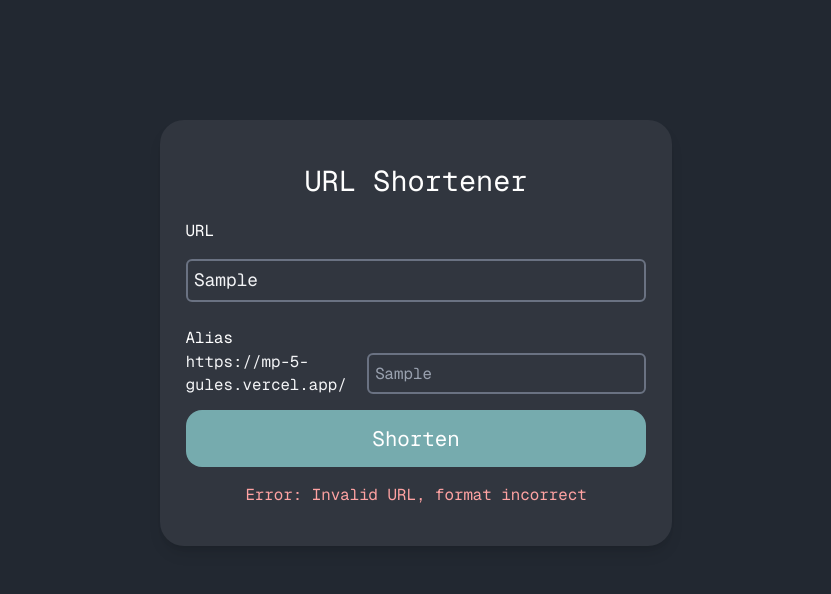
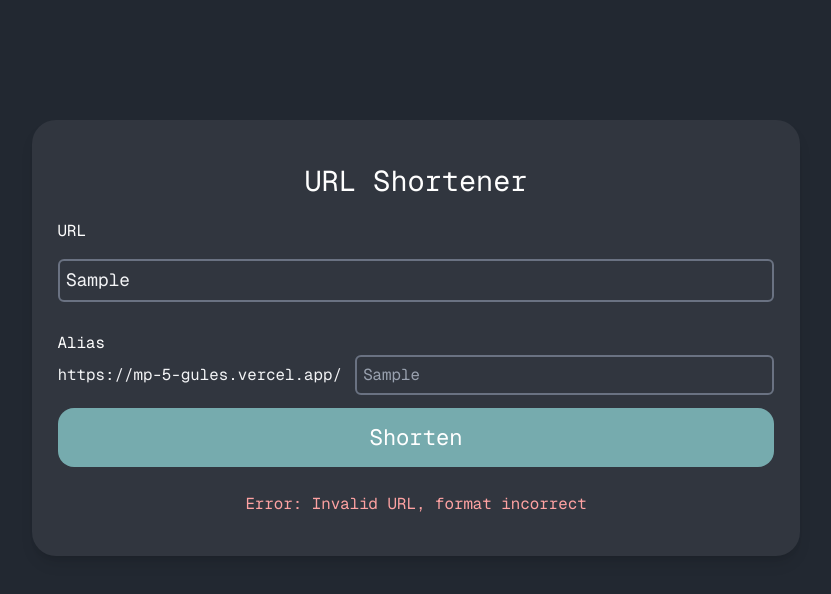
Before and after one commit to julianl05/mp-5, a Next.js app: page / in a window 1280 px wide. Both pictures are taken after typing "Sample", "Sample" into the empty fields and a click on the button "Shorten". Shown: the top 594 px of the page, without its empty margins (224-1055 px from the left). Built offline with nearby package versions, Linux system fonts and the light colour scheme; no server answers.

Commit message:
made some adjustments to styling

```diff
--- a/app/page.tsx
+++ b/app/page.tsx
@@ -24,7 +24,7 @@
 
   return (
     <div>
-      <form onSubmit={handleClick} className="flex flex-col rounded-3xl w-[40vw] my-[15vh] px-[2vw] py-[5vh] justify-self-center bg-[#31363F] shadow-lg">
+      <form onSubmit={handleClick} className="flex flex-col rounded-3xl w-[60vw] my-[15vh] px-[2vw] py-[5vh] justify-self-center bg-[#31363F] shadow-lg">
         <h1 className="text-[calc(3px+2vw)] w-full text-center">URL Shortener</h1>
         <div className="flex flex-col w-full">
           <label htmlFor="url-input" className="mt-[2vh]">URL</label>
@@ -38,8 +38,8 @@
           />
         </div>
         <div className="flex flex-col w-full">
-          <label htmlFor="alias-input" className="mt-[1vh]">Alias</label>
-          <div className="flex flex-row items-center pb-[1vw]">
+          <label htmlFor="alias-input" className="mt-[1vw]">Alias</label>
+          <div className="flex flex-row items-center pb-[1vw] flex-wrap">
             <p className="text-gray-100">https://mp-5-gules.vercel.app/</p>
             <input
               id="alias-input"
@@ -47,13 +47,13 @@
               value={alias}
               placeholder="example"
               onChange={(e) => setAlias(e.target.value)}
-              className="border-2 border-gray-500 rounded-md p-[0.5vw] ml-[1vw] w-full text-gray-400"
+              className="flex-shrink flex-1 border-2 border-gray-500 rounded-md p-[0.5vw] ml-[1vw] text-gray-400" //flex-shrink should let input width shrink if there is less room and flex-1 should let it grow if there is more room
             />
           </div>
         </div>
-        <button type="submit" className="text-[calc(8px+1vw)] w-full bg-[#76ABAE] p-[1vw] rounded-2xl hover:bg-gray-500 hover:cursor-pointer active:bg-gray-600">Shorten</button>
+        <button type="submit" className="text-[calc(3px+1.5vw)] w-full bg-[#76ABAE] p-[1vw] rounded-2xl hover:bg-gray-500 hover:cursor-pointer active:bg-gray-600">Shorten</button>
         {error ? (
-            <p className="text-red-300 text-center mt-[2vh]">{error}</p>
+            <p className="text-red-300 text-center mt-[2vw]">{error}</p>
           ) : result ? (
             <div className="p-[1vw] my-[2vh] bg-[#383d47]">
               <p className="text-green-300 text-center">Success!</p>
```
